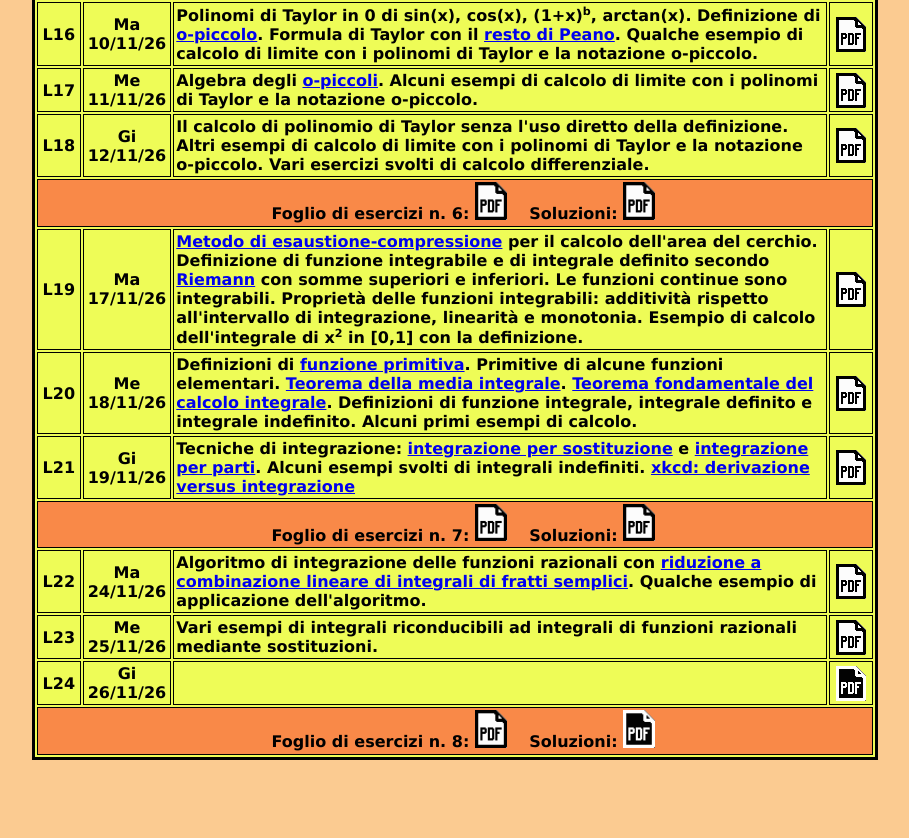
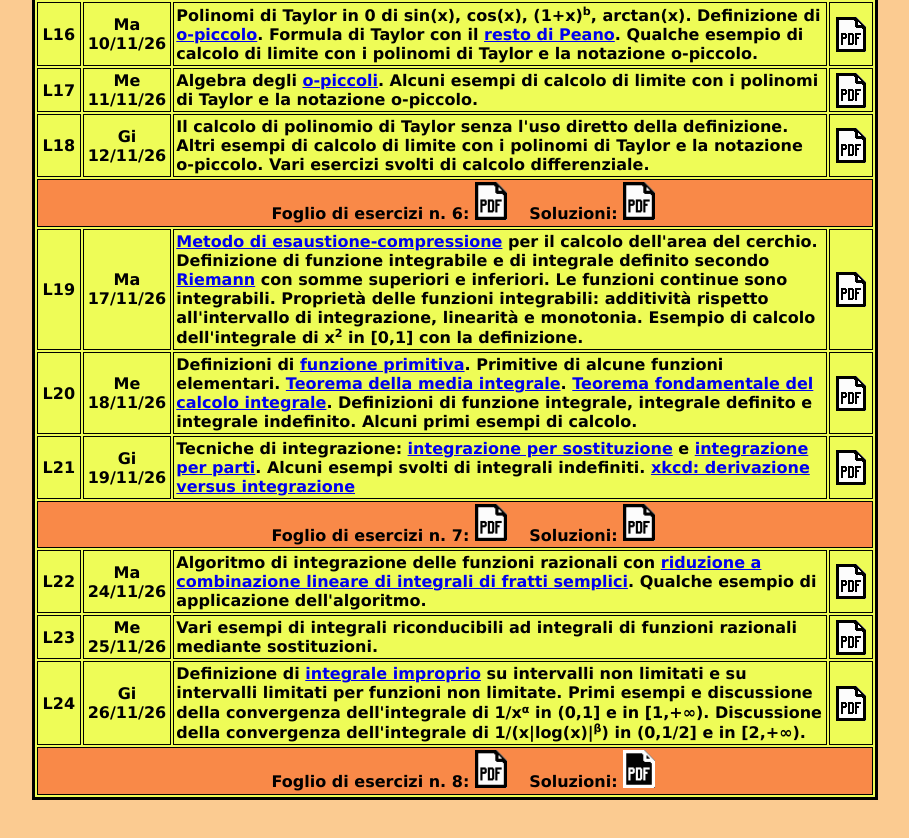
Before and after one commit to robertotauraso/robertotauraso.github.io, a plain HTML site: page analisi1inf2627.html in a window 1280 px wide. Shown: the part 4326-5164 px from the top of the page, without its empty margins (185-1094 px from the left). Drawn offline with Linux system fonts and the light colour scheme.

Commit message:
Add files via upload

```diff
--- a/analisi1inf2627.html
+++ b/analisi1inf2627.html
@@ -1214,64 +1214,52 @@ L24</strong></font></td>
 <td align="center"><font size="3" face="Verdana"><strong>
 Gi 26/11/26</strong></font></td>
 <td align="left"><font size="3" face="Verdana"><strong>
-</strong></font></td>
-<td align="center"><a href="aa2627/an1-lezione24.pdf">
-<font face="Verdana" color="#000000" size="3"><em><img
-src="Images/pdfn.gif" border="0" width="30"></a></td>
-</tr>
-<tr bgcolor="#f98948"><td align="center" colspan="5">
-<font size="3" face="Verdana"><strong>
-&nbsp&nbsp Foglio di esercizi n. 8: <a href="aa2627/an1-foglio08.pdf">
-<font face="Verdana" color="#000000" size="3"><em><img
-src="Images/pdf.gif" border="0" width="32"></em></font></a>
-&nbsp&nbsp  Soluzioni: <a href="aa2627/an1-foglio08sol.pdf">
-<font face="Verdana" color="#000000" size="3"><em><img
-src="Images/pdfn.gif" border="0" width="32"></em></font></a>
-</strong></font></td>
-</tr>
-</table>
-</center>
-<br><br>
-</body>
-</html>
-
-<!--
-
-<tr bgcolor="#eefc57">
-<td align="center"><font size="3" face="Verdana"><strong>
-L16</strong></font></td>
-<td align="center"><font size="3" face="Verdana"><strong>
-xx xx/xx/26</strong></font></td>
-<td align="left"><font size="3" face="Verdana"><strong>
-</strong></font></td>
-<td align="center"><a href="aa2627/an1-lezionexx.pdf">
-<font face="Verdana" color="#000000" size="3"><em><img
-src="Images/pdfn.gif" border="0" width="30"></a></td>
-</tr>
-
-
-
-L22
-
-
-L23
-Vari esempi di integrali riconducibili ad integrali di funzioni razionali mediante sostituzioni.
-
-L24
 Definizione di <a href="https://en.wikipedia.org/wiki/Improper_integral">
 integrale improprio</a> su intervalli non limitati e su intervalli limitati per funzioni non limitate.
 Primi esempi e discussione della convergenza dell'integrale di
 1/x<small><sup>&#945</small></sup> in (0,1] e in [1,+&#8734).
 Discussione della convergenza dell'integrale di
  1/(x|log(x)|<sup><small>&#946</small></sup>) in (0,1/2] e in [2,+&#8734).
-
-
-<tr bgcolor="#eefc57">
-<td align="center"><font size="3" face="Verdana"><strong>
-L25</strong></font></td>
-<td align="center"><font size="3" face="Verdana"><strong>
-Ma 2/12/25</strong></font></td>
-<td align="left"><font size="3" face="Verdana"><strong>
+</strong></font></td>
+<td align="center"><a href="aa2627/an1-lezione24.pdf">
+<font face="Verdana" color="#000000" size="3"><em><img
+src="Images/pdf.gif" border="0" width="30"></a></td>
+</tr>
+<tr bgcolor="#f98948"><td align="center" colspan="5">
+<font size="3" face="Verdana"><strong>
+&nbsp&nbsp Foglio di esercizi n. 8: <a href="aa2627/an1-foglio08.pdf">
+<font face="Verdana" color="#000000" size="3"><em><img
+src="Images/pdf.gif" border="0" width="32"></em></font></a>
+&nbsp&nbsp  Soluzioni: <a href="aa2627/an1-foglio08sol.pdf">
+<font face="Verdana" color="#000000" size="3"><em><img
+src="Images/pdfn.gif" border="0" width="32"></em></font></a>
+</strong></font></td>
+</tr>
+</table>
+</center>
+<br><br>
+</body>
+</html>
+
+<!--
+
+<tr bgcolor="#eefc57">
+<td align="center"><font size="3" face="Verdana"><strong>
+L16</strong></font></td>
+<td align="center"><font size="3" face="Verdana"><strong>
+xx xx/xx/26</strong></font></td>
+<td align="left"><font size="3" face="Verdana"><strong>
+</strong></font></td>
+<td align="center"><a href="aa2627/an1-lezionexx.pdf">
+<font face="Verdana" color="#000000" size="3"><em><img
+src="Images/pdfn.gif" border="0" width="30"></a></td>
+</tr>
+
+
+
+
+L25
+
 <a href="https://en.wikipedia.org/wiki/Direct_comparison_test#For_integrals">Teorema del confronto</a>
 per gli integrali impropri di funzioni non negative. Discussione della convergenza dell'integrale di
  1/(x<sup><small>&#945</small></sup>|log(x)|<sup><small>&#946</small></sup>) in (0,1/2] e in [2,+&#8734).
```
Also changed, not shown: analisi2ing2627.html (+9 -46 lines).
